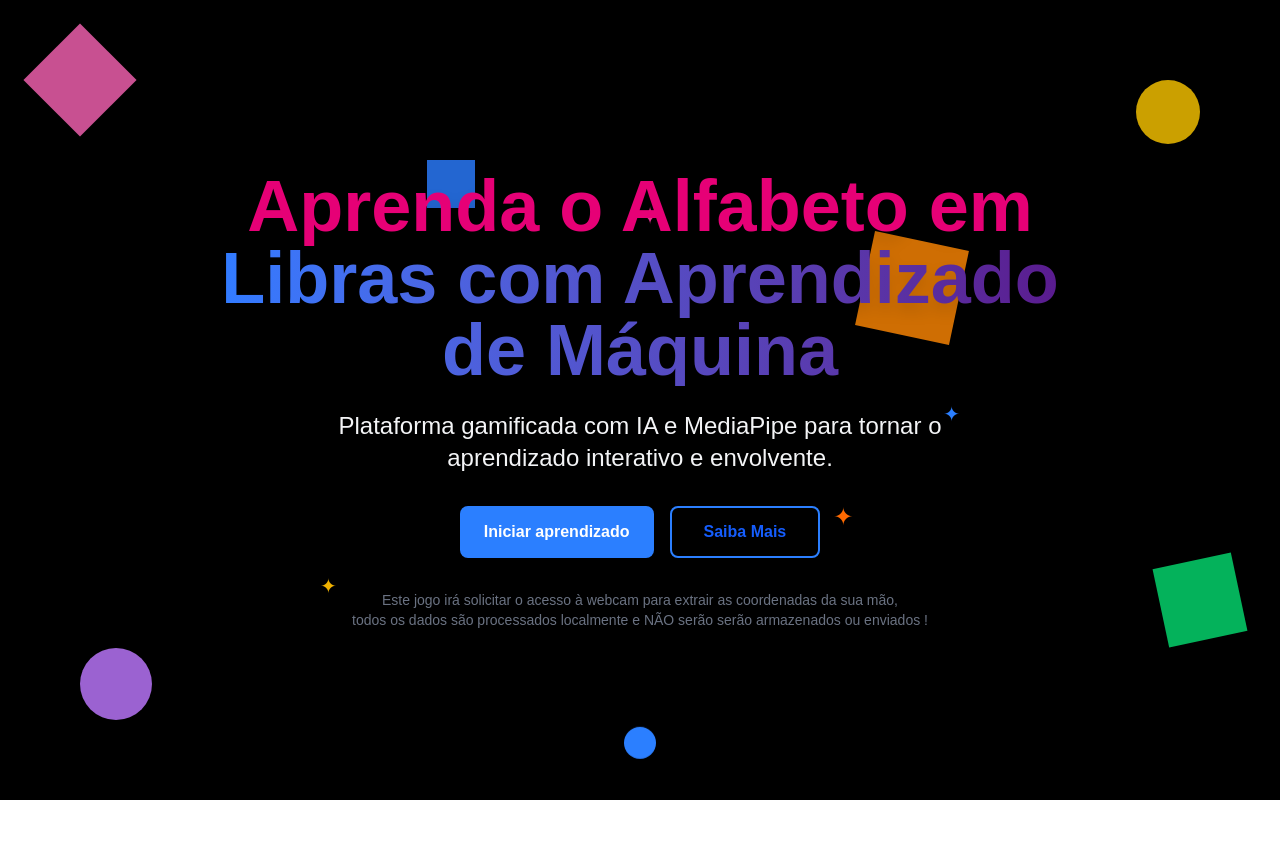
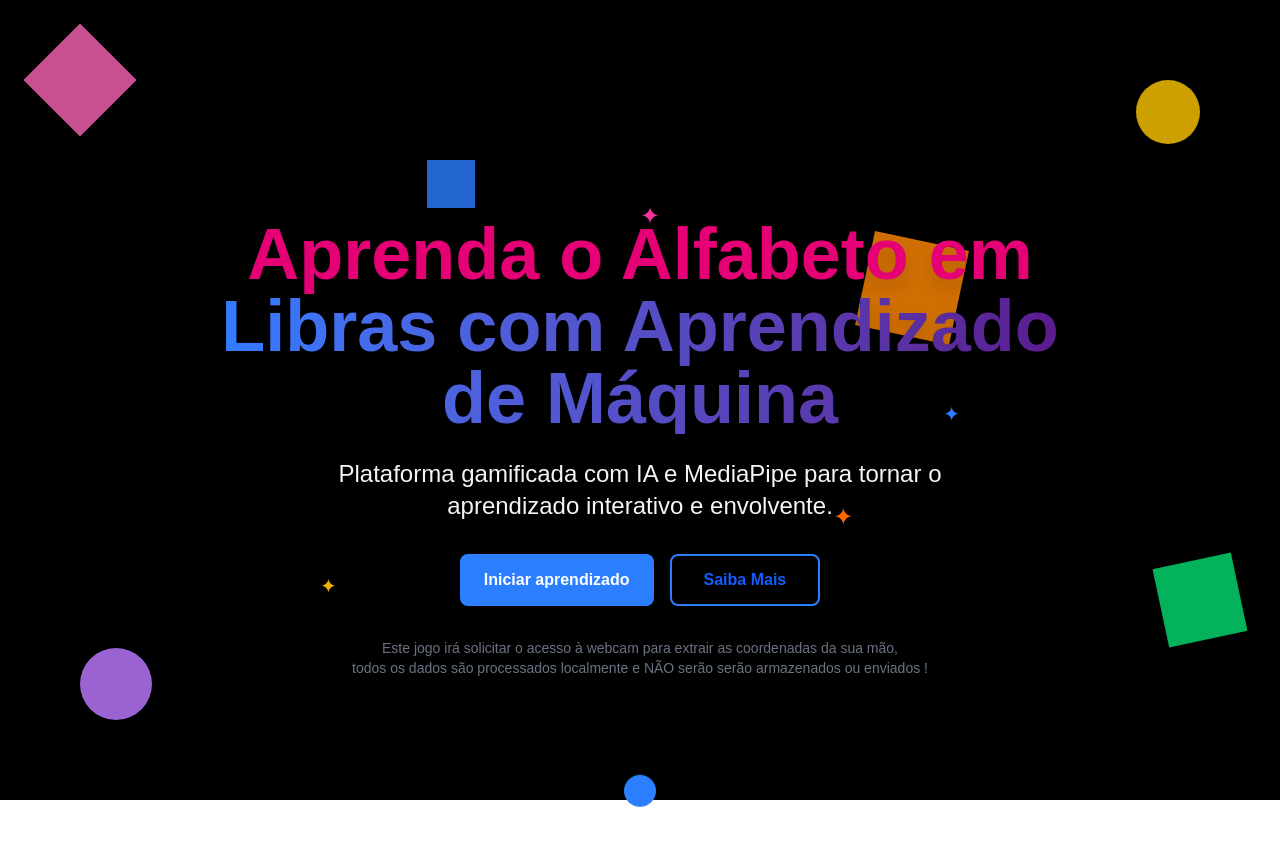
Before and after one commit to AmandaPradoGit/SignLanguageRecognizer-web, a Next.js app: page / in a window 1280 px wide. Before the commit the page ends 800 px from the top, so only its background shows below. Built offline with nearby package versions, Linux system fonts and the light colour scheme.

Commit message:
fix: remove unnecessary semicolons for consistency in LandingPage and HeroSection components

```diff
--- a/app/page.tsx
+++ b/app/page.tsx
@@ -1,4 +1,4 @@
-import LandingPage from '../components/landing/LandingPage';
+import LandingPage from '../components/landing/LandingPage'
 
 export default function Page() {
   return <LandingPage />;
--- a/components/landing/HeroSection.tsx
+++ b/components/landing/HeroSection.tsx
@@ -1,8 +1,8 @@
-import Link from 'next/link';
+import Link from 'next/link'
 
 export default function HeroSection() {
   return (
-    <section className="relative z-10 min-h-screen flex items-center justify-center text-center px-6">
+    <section className="relative mt-12 z-10 min-h-screen flex items-center justify-center text-center px-6">
       <div className="max-w-4xl">
         <h1 className="text-5xl md:text-7xl font-extrabold text-pink-600 mb-6 drop-shadow-xl">
           Aprenda o Alfabeto em
```
